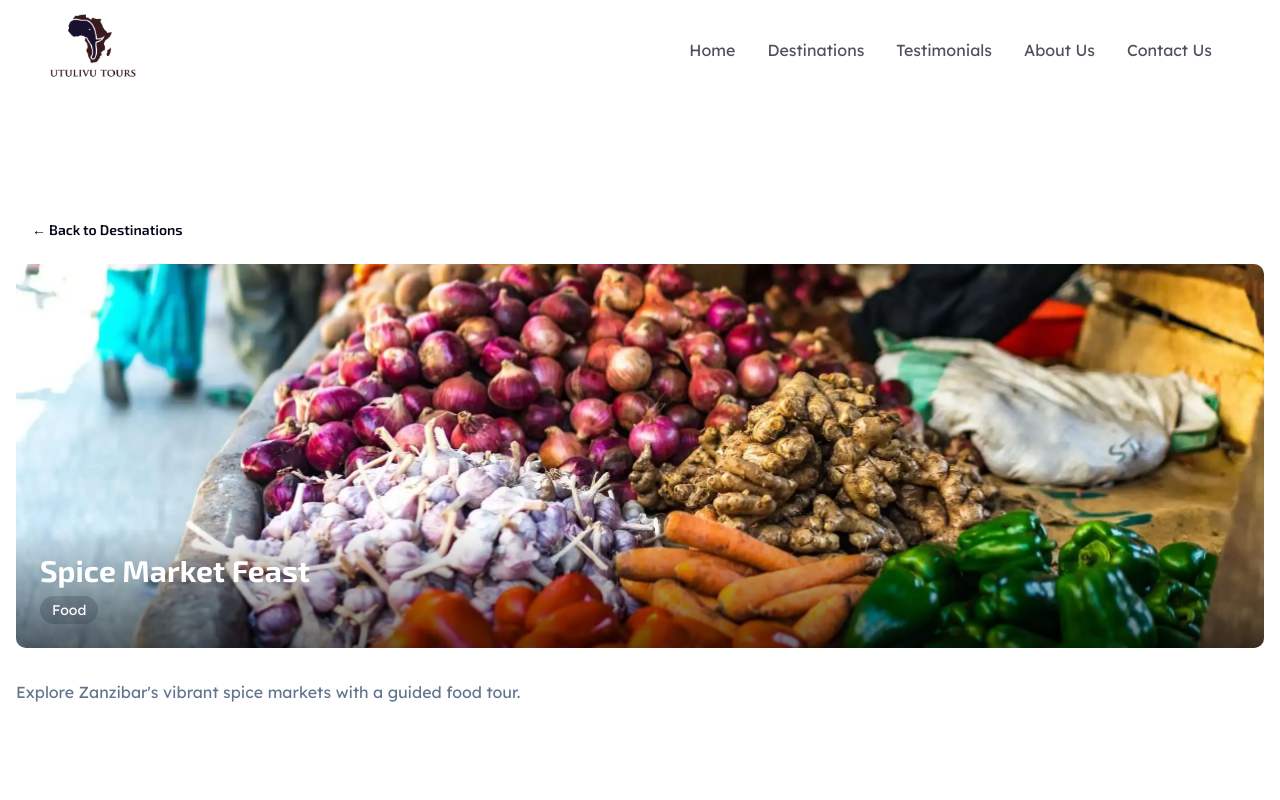
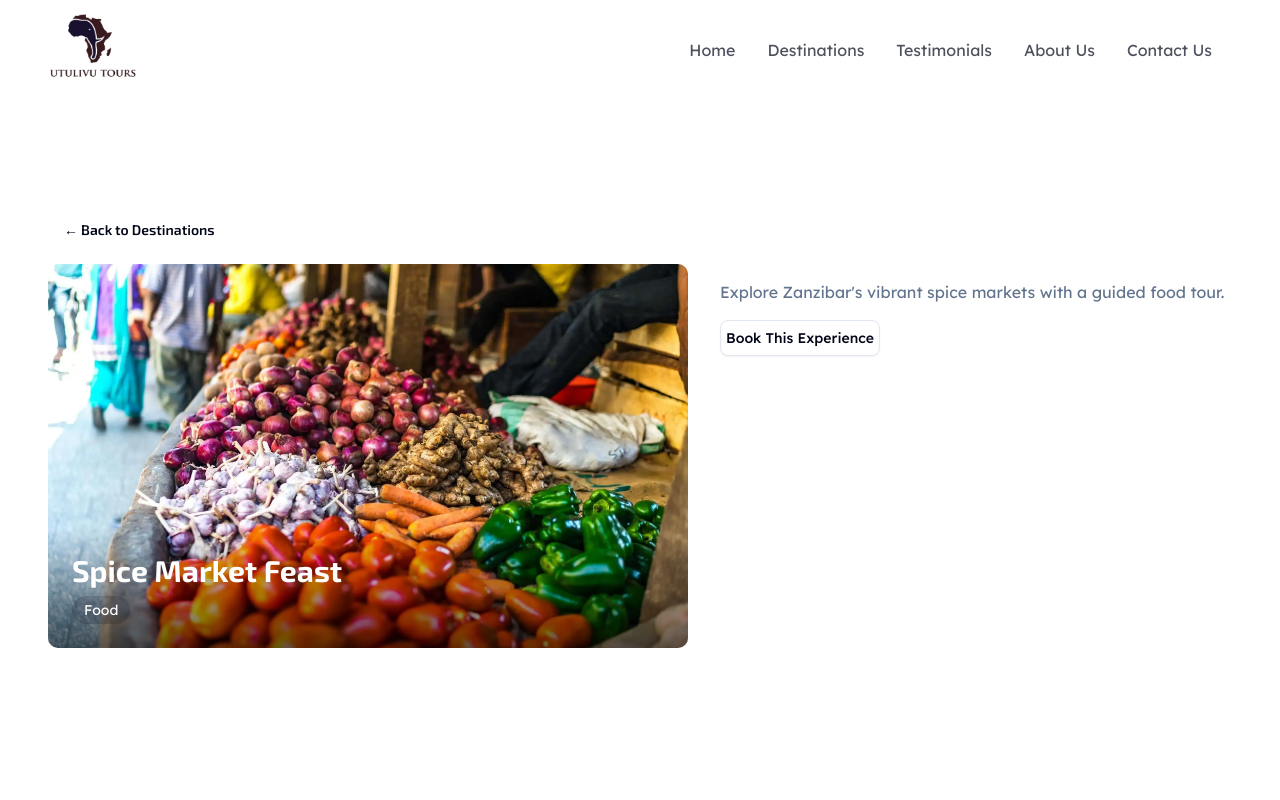
Before and after one commit to bojan09/utulivu-2.0, a React (Vite) app: page /destinations/1 in a window 1280 px wide. Shown: the top 800 px of the page. Built offline with nearby package versions, Linux system fonts and the light colour scheme.

Commit message:
fixed bugs in ImageCarousel, ImageModal, DestinationDetail - work in progress

```diff
--- a/src/components/DestinationDetail.tsx
+++ b/src/components/DestinationDetail.tsx
@@ -44,15 +44,17 @@ export default function DestinationDetail() {
 
   return (
     <div className="min-h-screen bg-background animate-in fade-in duration-500">
-      <div className="container mx-auto px-4 py-12">
-        <Link to="/tours#destinations">
+      <div className="container mx-auto px-12 py-12">
+        <Link to="/">
           <Button variant="ghost" className="mb-4">
             ← Back to Destinations
           </Button>
         </Link>
+        <div className="md:flex gap-8">
+          {/* Hero Container */}
           <div className="flex flex-col gap-8">
             {/* Hero Image */}
-          <div className="relative rounded-lg overflow-hidden transition-all duration-300">
+            <div className="relative rounded-lg overflow-hidden transition-all duration-300 md:w-[50vw]">
               <img
                 src={mainImage || post.image}
                 alt={post.title}
@@ -66,11 +68,6 @@ export default function DestinationDetail() {
               </div>
             </div>
 
-          {/* Description */}
-          <div className="prose max-w-prose">
-            <p className="text-muted-foreground">{post.description}</p>
-          </div>
-
             {/* Image Carousel */}
             <ImageCarousel
               images={carouselImages}
@@ -81,12 +78,18 @@ export default function DestinationDetail() {
                 setMainImage(image);
               }}
             />
+          </div>
 
-          <Button asChild variant="outline">
+          {/* Description Container */}
+          <div className="flex flex-col">
+            <div className="prose max-w-prose">
+              <p className="text-muted-foreground my-4">{post.description}</p>
+            </div>
+            <Button asChild variant="outline" className="md:w-[10rem] md:px-4">
               <Link to="/contact">Book This Experience</Link>
             </Button>
           </div>
-
+        </div>
         {/* Image Modal */}
         {selectedImage && (
           <ImageModal
--- a/src/components/ImageCarousel.tsx
+++ b/src/components/ImageCarousel.tsx
@@ -1,5 +1,4 @@
 // components/ImageCarousel.tsx
-import * as React from "react";
 import Slider from "react-slick";
 
 interface ImageCarouselProps {
@@ -15,14 +14,14 @@ export function ImageCarousel({ images, onImageClick }: ImageCarouselProps) {
   // Carousel settings
   const sliderSettings = {
     dots: true,
-    infinite: carouselImages.length > 5,
+    infinite: carouselImages.length > 6,
     speed: 500,
-    slidesToShow: Math.min(carouselImages.length, 5),
+    slidesToShow: Math.min(carouselImages.length, 6),
     slidesToScroll: 1,
     responsive: [
       {
         breakpoint: 1024,
-        settings: { slidesToShow: Math.min(carouselImages.length, 3) },
+        settings: { slidesToShow: Math.min(carouselImages.length, 5) },
       },
       {
         breakpoint: 640,
--- a/src/components/ImageModal.tsx
+++ b/src/components/ImageModal.tsx
@@ -30,12 +30,12 @@ export function ImageModal({
 
   return (
     <div className="fixed inset-0 z-50 flex items-center justify-center bg-black/80 animate-in fade-in duration-300">
-      <div className="relative max-w-4xl w-full mx-4 flex flex-col items-center justify-center">
+      <div className="relative md:max-w-4xl w-full mx-2 md:mx-4 flex flex-col items-center justify-center">
         {/* Close Button */}
         <Button
           variant="ghost"
           size="icon"
-          className="absolute top-4 right-4 text-white hover:bg-white/20"
+          className="absolute md:top-4 top-0 right-0 md:right-4 text-white hover:bg-white/20"
           onClick={onClose}
         >
           <X className="h-6 w-6" />
@@ -47,7 +47,7 @@ export function ImageModal({
             <Button
               variant="ghost"
               size="icon"
-              className="absolute top-1/2 left-4 transform -translate-y-1/2 text-white hover:bg-white/20"
+              className="absolute top-1/2 md:left-4 left-0 transform -translate-y-1/2 text-white hover:bg-white/20"
               onClick={handlePrev}
             >
               <ChevronLeft className="h-8 w-8" />
@@ -55,7 +55,7 @@ export function ImageModal({
             <Button
               variant="ghost"
               size="icon"
-              className="absolute top-1/2 right-4 transform -translate-y-1/2 text-white hover:bg-white/20"
+              className="absolute top-1/2 md:right-4 right-0 transform -translate-y-1/2 text-white hover:bg-white/20"
               onClick={handleNext}
             >
               <ChevronRight className="h-8 w-8" />
@@ -67,7 +67,7 @@ export function ImageModal({
         <img
           src={images[currentIndex]}
           alt={`${alt} ${currentIndex + 1}`}
-          className="w-[50vw] h-[auto] max-h-[80vh] object-contain rounded-lg transition-opacity duration-300"
+          className="md:w-[50vw] w-[80vw]  h-[auto] max-h-[80vh] object-contain rounded-lg transition-opacity duration-300"
         />
       </div>
     </div>
--- a/src/index.css
+++ b/src/index.css
@@ -180,3 +180,18 @@ a.btn {
 [id] {
   scroll-margin-top: 6.3rem;
 }
+
+.slick-track {
+  display: flex;
+  justify-content: start;
+  align-items: start;
+  width: 300px;
+  gap: 1rem;
+}
+
+.slick-slider,
+.slick-initialized,
+.slick-list {
+  display: flex;
+  justify-content: start;
+}
```
Lines whose indentation alone changed are shown as unchanged.
